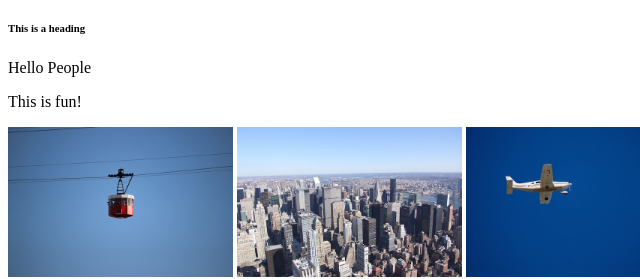
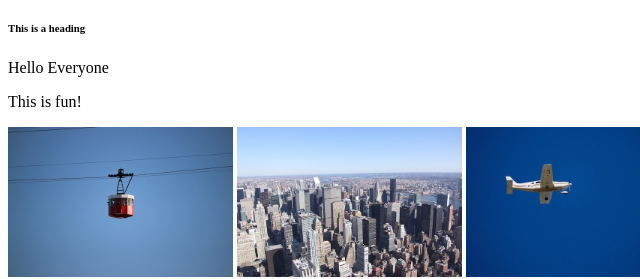
Before and after one commit to LemmyK28/My-E-Commerce-Store, a plain HTML site: page Index.html in a window 1280 px wide. Shown: the part 229-508 px from the top of the page, 0-640 px from the left. Drawn offline with Linux system fonts and the light colour scheme.

Commit message:
Update Index.html

```diff
--- a/Index.html
+++ b/Index.html
@@ -9,7 +9,7 @@
 <h4>This is a heading</h4>
 <h5>This is a heading</h5>
 <h6>This is a heading</h6>
-<p>Hello People</p>
+<p>Hello Everyone</p>
 <p>This is fun!</p>
 <img src="images/cablecar.jpg" height="150"/>
 <img src="images/city.jpg" height="150"/>
```
